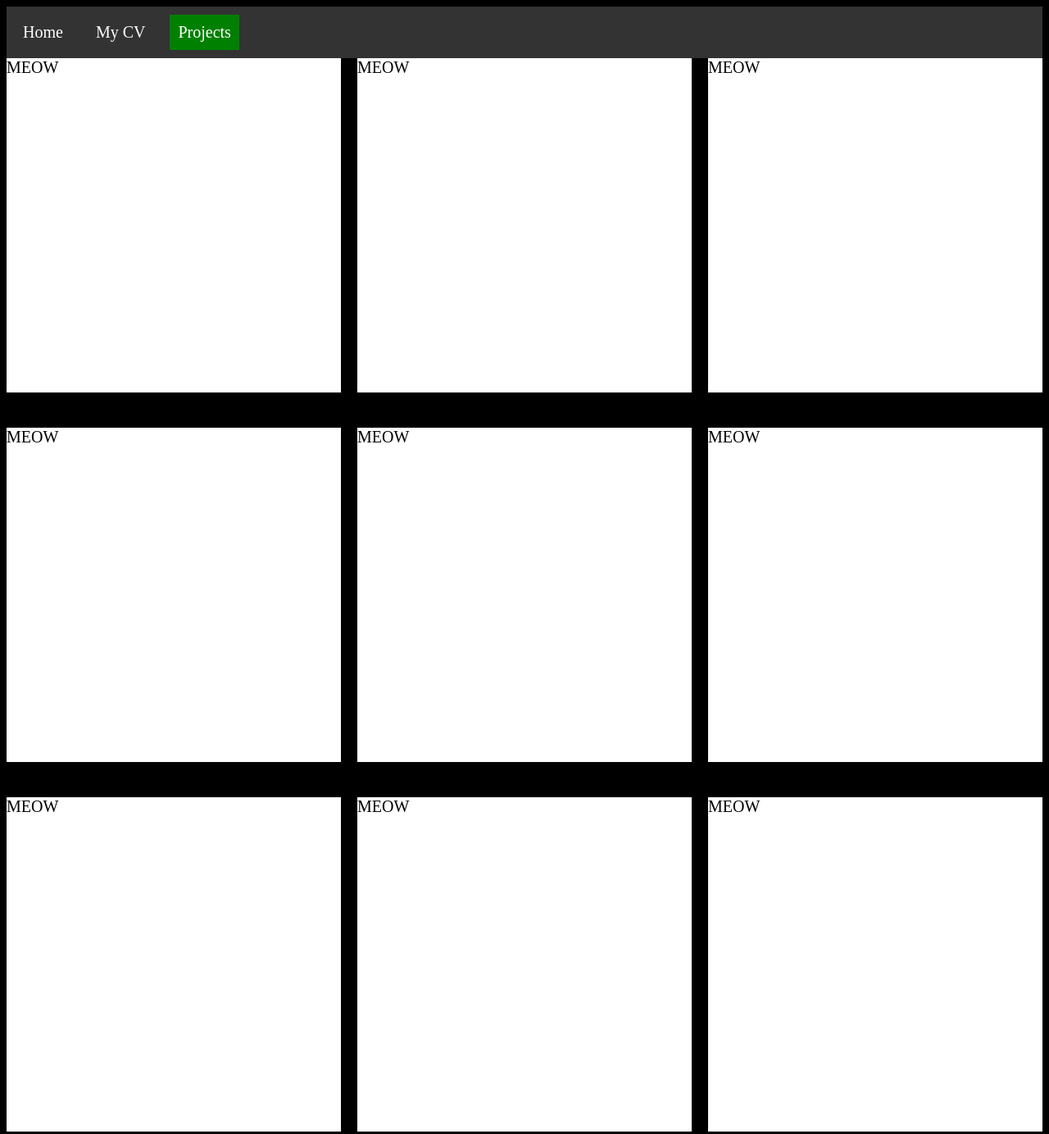
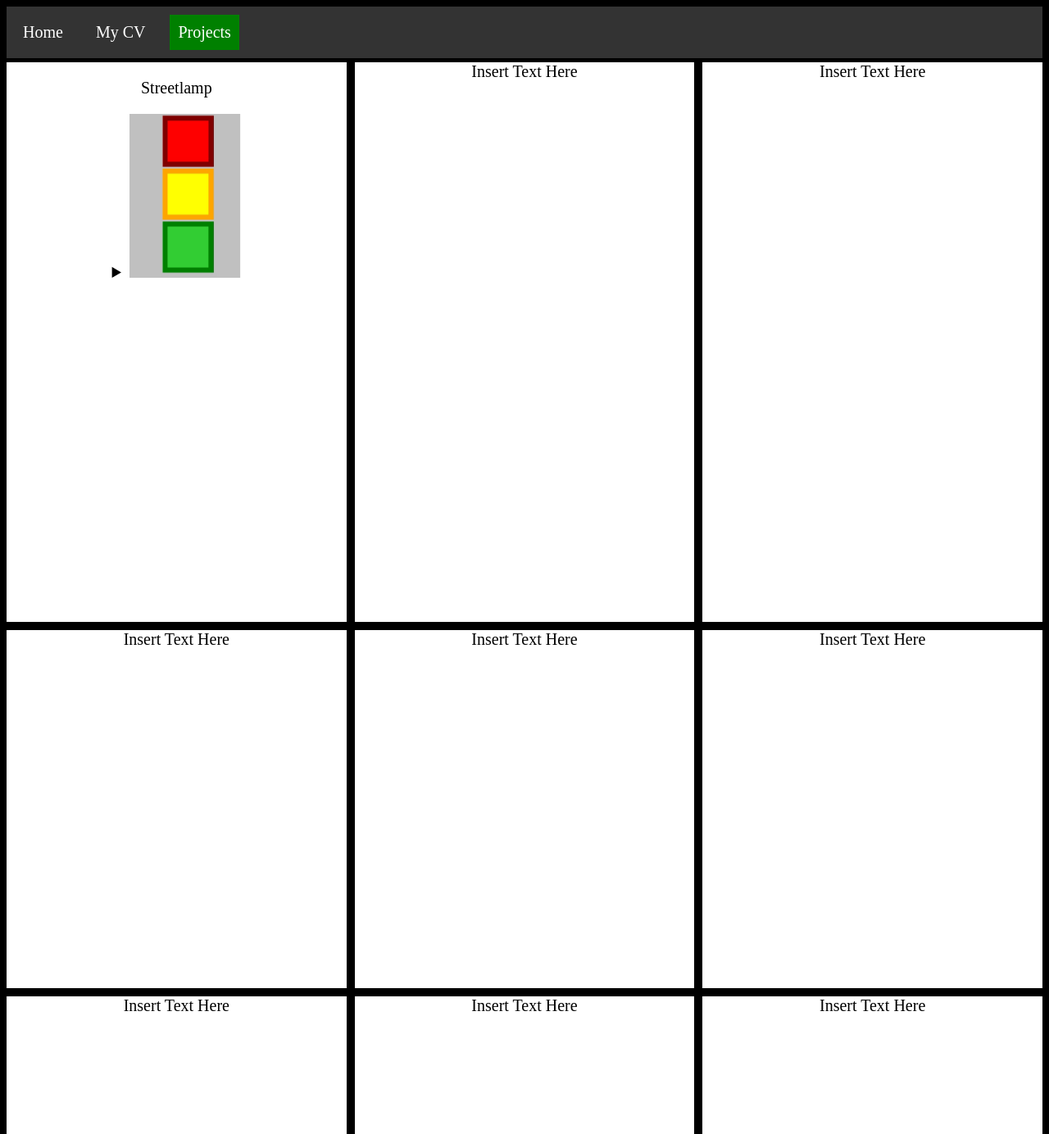
Before and after one commit to Taragoul/Uppgift-1-CV, a plain HTML site: page projects.html in a window 1280 px wide. Shown: the top 1384 px of the page at 82% size. Drawn offline with Linux system fonts and the light colour scheme.

Commit message:
many changes... forgot to commit... yikes...

```diff
--- a/projects.html
+++ b/projects.html
@@ -11,7 +11,7 @@
     <div>
         <div>
             <ul class="nav-ul">
-                <li><a href="#home">Home</a></li>
+                <li><a href="index.html">Home</a></li>
                 <li><a href="mycv.html">My CV</a></li>
                 <li><a class="active"href="projects.html">Projects</a></li>
               </ul>
@@ -20,15 +20,24 @@
    </nav>
 <body>
     <div class="grid">
-        <div>MEOW</div>
-        <div>MEOW</div>
-        <div>MEOW</div>
-        <div>MEOW</div>
-        <div>MEOW</div>
-        <div>MEOW</div>
-        <div>MEOW</div>
-        <div>MEOW</div>
-        <div>MEOW</div>
+        <div>
+            <p>
+                Streetlamp
+            </p>
+            <details>
+                <p>A streetlamp we made early on in our schooling using CSS and HTML </p>
+            <summary> <img class="streetlamp"height="100" src="Streetlamp.jpg" alt="picture of my Streetlamp"></summary>
+          </details>
+
+        </div>
+        <div>Insert Text Here</div>
+        <div>Insert Text Here</div>
+        <div>Insert Text Here</div>
+        <div>Insert Text Here</div>
+        <div>Insert Text Here</div>
+        <div>Insert Text Here</div>
+        <div>Insert Text Here</div>
+        <div>Insert Text Here</div>
 
       </div>
 </body>
--- a/style.css
+++ b/style.css
@@ -71,8 +71,12 @@ main {
 html {
   font-size: 20px;
 
+
+}.streetlamp{
+  height: 200px;
 }
- }
+}
+
  .header2 {
   padding: 5rem;
     text-align: center;
@@ -89,12 +93,14 @@ h2 {
   display: grid;
   grid-template-columns: 0.5fr 0.5fr 0.5fr;
   grid-template-rows: 0.5fr 0.5fr 0.5fr;
-  grid-gap: 20px;
+  grid-gap: 10px;
+  padding-top: 5px;
 }
 
 .grid div {
   width: 100%;
-  height: 0%;
+  height: relative;
   padding-bottom: 100%;
   background: white;
+  text-align: center;
 }
```
Also changed, not shown: Streetlamp.jpg (added).
